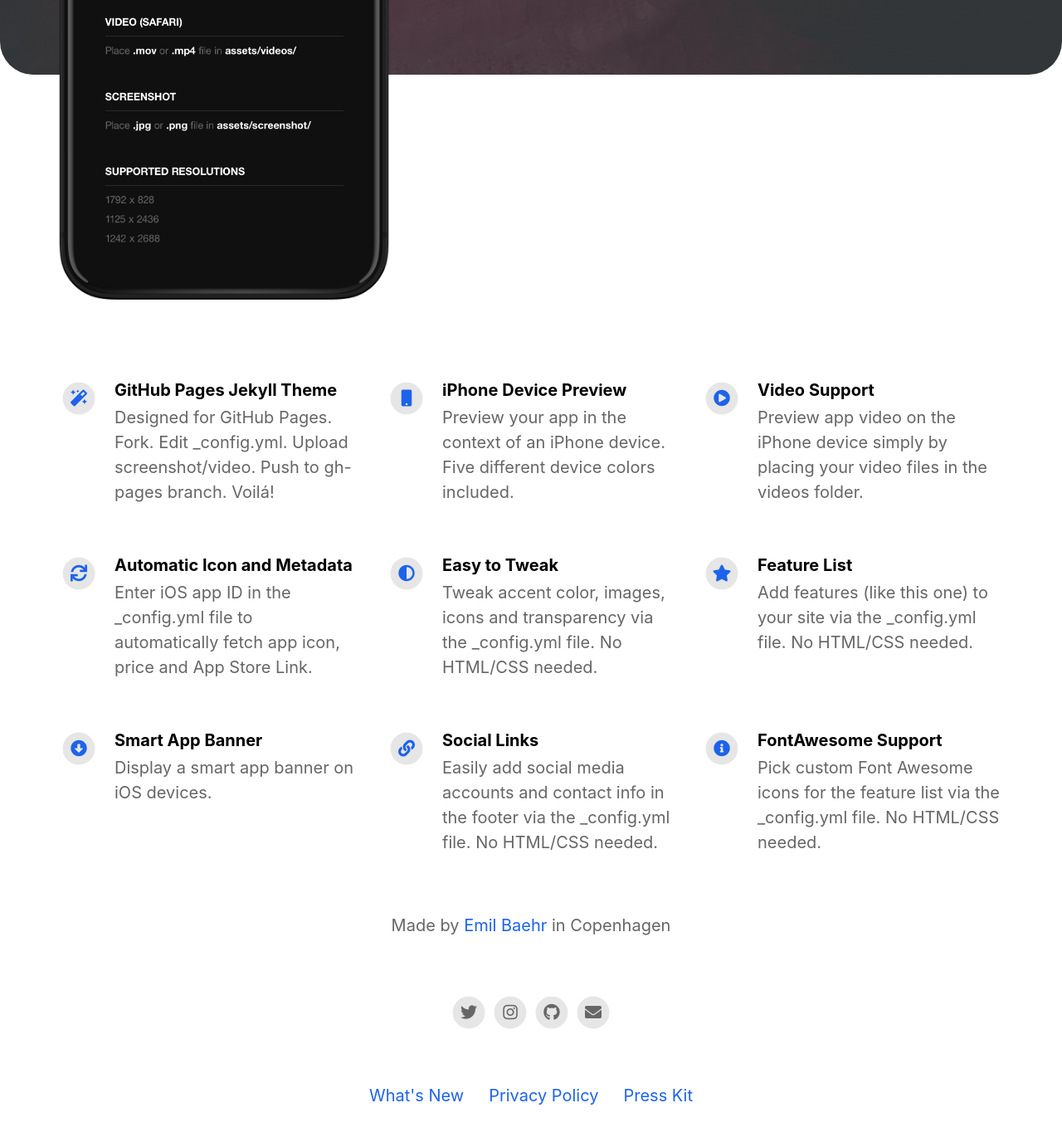
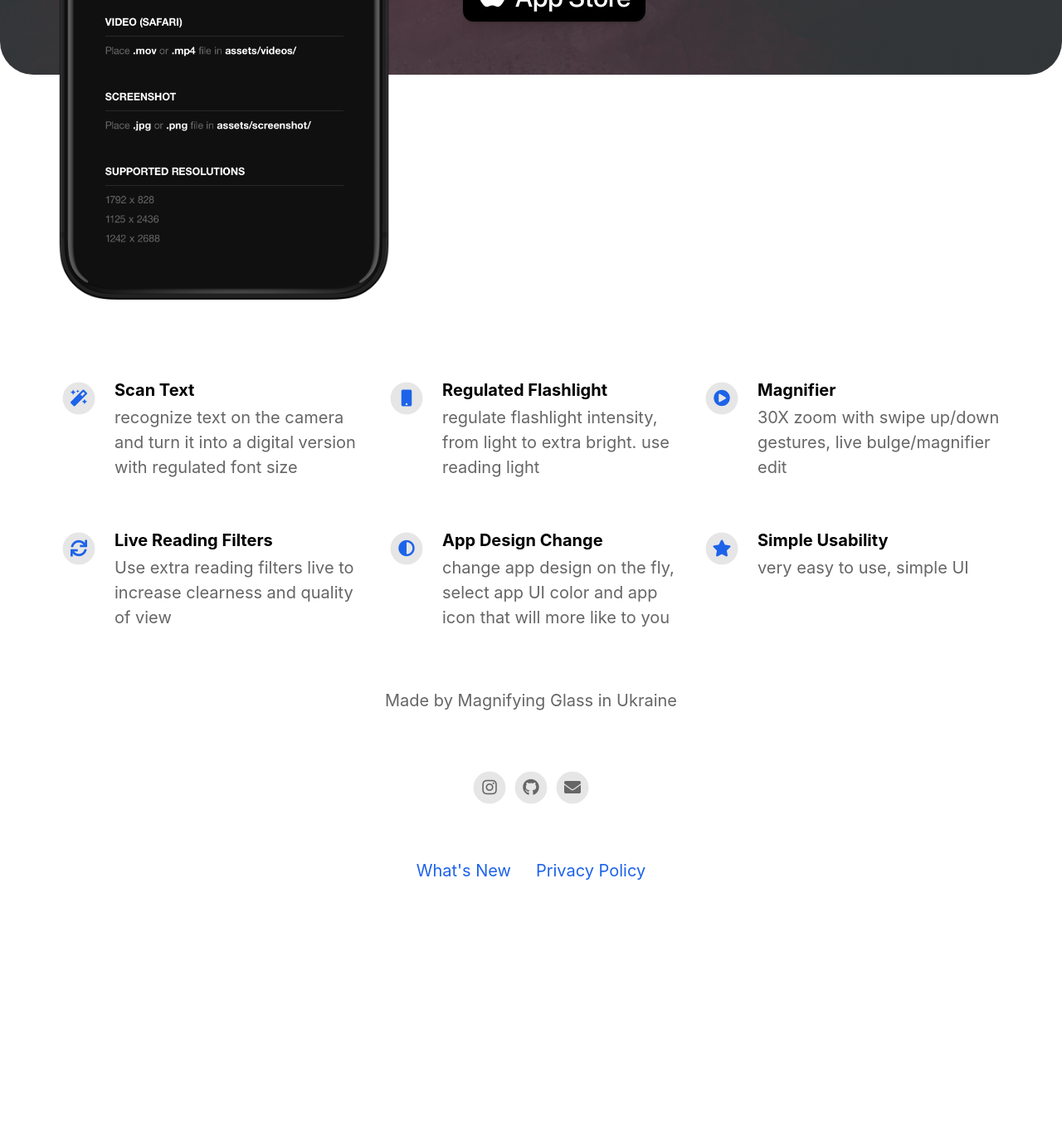
Before and after one commit to artem-sherbachuk/magnifying-glass, a Jekyll site: the page built from index.html, in a window 1280 px wide and 1400 px high, scrolled down 624 px. Shown: the top 1370 px of the window at 83% size. Built offline with Jekyll 4.4.1, drawn with Linux system fonts in a browser that asks for light colours; nearby versions of some CDN libraries; after the commit the page ends 1753 px from its top, so only the background shows below that; some of the changed text lies outside the part shown.

Commit message:
Update _config.yml

```diff
--- a/_config.yml
+++ b/_config.yml
@@ -2,32 +2,32 @@
 page_title                                :                                           # Automatically populates with app name if not set and if iOS app ID is set. Otherwise enter manually.
 
 # App Info
-ios_app_id                                : 1234793120                                # Required. Enter iOS app ID to automatically populate name, price and icons (e.g. 718043190).
+ios_app_id                                : 1571524296                                # Required. Enter iOS app ID to automatically populate name, price and icons (e.g. 718043190).
 ios_app_country                           : us                                        # Required outside USA. Enter 2 letter country code as in https://en.wikipedia.org/wiki/ISO_3166-1_alpha-2
 
 appstore_link                             :                                           # Automatically populates if not set and if iOS app ID is set. Otherwise enter manually.
 playstore_link                            :                                           # Enter Google Play Store URL.
-presskit_download_link                    : https://emilbaehr.com                                          # Enter a link to downloadable file or (e.g. public Dropbox link to a .zip file).
+presskit_download_link                    :                                           # Enter a link to downloadable file or (e.g. public Dropbox link to a .zip file).
                                                                                       # Or upload your press kit file to assets and set path accordingly (e.g. "assets/your_press_kit.zip").
 
 app_icon                                  : # assets/appicon.png                      # Automatically populates if not set and if iOS app ID is set.  Otherwise enter path to icon file manually.
 app_name                                  :                                           # Automatically populates if not set and if iOS app ID is set.  Otherwise enter manually.
 app_price                                 :                                           # Automatically populates if not set and if iOS app ID is set.  Otherwise enter manually.
-app_description                           : Write a short tagline for your app.
+app_description                           : Smart Magnifying Glass with text scanning feature and filters to increase readability and regulated flashlight/reading light
 
 enable_smart_app_banner                   : true                                      # Set to true to show a smart app banner at top of page on mobile devices.
 
 
 
 # Information About Yourself
-your_name                                 : Emil Baehr
-your_link                                 : https://emilbaehr.com
-your_city                                 : Copenhagen
-email_address                             : emil.baehr@gmail.com
+your_name                                 : Magnifying Glass
+your_link                                 :
+your_city                                 : Ukraine
+email_address                             : artemsherbachuk@gmail.com
 facebook_username                         :
-instagram_username                        : ebaehr
-twitter_username                          : ebaehr
-github_username                           : emilbaehr
+instagram_username                        : artemsherbachuk
+twitter_username                          :
+github_username                           : artem-sherbachuk
 youtube_username                          :
 
 
@@ -35,45 +35,29 @@ youtube_username                          :
 # Feature List                            Edit, add or remove features to be presented.
 features                                  :
 
-  - title                                 : GitHub Pages Jekyll Theme
-    description                           : Designed for GitHub Pages. Fork. Edit _config.yml. Upload screenshot/video. Push to gh-pages branch. Voilá!
+  - title                                 : Scan Text
+    description                           : recognize text on the camera and turn it into a digital version with regulated font size
     fontawesome_icon_name                 : magic
 
-  - title                                 : iPhone Device Preview
-    description                           : Preview your app in the context of an iPhone device. Five different device colors included.
+  - title                                 : Regulated Flashlight
+    description                           : regulate flashlight intensity, from light to extra bright. use reading light
     fontawesome_icon_name                 : mobile
 
-  - title                                 : Video Support
-    description                           : Preview app video on the iPhone device simply by placing your video files in the videos folder.
+  - title                                 : Magnifier
+    description                           : 30X zoom with swipe up/down gestures, live bulge/magnifier edit
     fontawesome_icon_name                 : play-circle
 
-  - title                                 : Automatic Icon and Metadata
-    description                           : Enter iOS app ID in the _config.yml file to automatically fetch app icon, price and App Store Link.
+  - title                                 : Live Reading Filters
+    description                           : Use extra reading filters live to increase clearness and quality of view
     fontawesome_icon_name                 : sync
 
-  - title                                 : Easy to Tweak
-    description                           : Tweak accent color, images, icons and transparency via the _config.yml file. No HTML/CSS needed.
+  - title                                 : App Design Change
+    description                           : change app design on the fly, select app UI color and app icon that will more like to you
     fontawesome_icon_name                 : adjust
 
-  - title                                 : Feature List
-    description                           : Add features (like this one) to your site via the _config.yml file. No HTML/CSS needed.
+  - title                                 : Simple Usability
+    description                           : very easy to use, simple UI
     fontawesome_icon_name                 : star
-
-  - title                                 : Smart App Banner
-    description                           : Display a smart app banner on iOS devices.
-    fontawesome_icon_name                 : arrow-alt-circle-down
-
-  - title                                 : Social Links
-    description                           : Easily add social media accounts and contact info in the footer via the _config.yml file. No HTML/CSS needed.
-    fontawesome_icon_name                 : link
-
-  - title                                 : FontAwesome Support
-    description                           : Pick custom Font Awesome icons for the feature list via the _config.yml file. No HTML/CSS needed.
-    fontawesome_icon_name                 : info-circle
-
-  - title                                 : # New Feature Title
-    description                           : # New Feature Description
-    fontawesome_icon_name                 : # Enter Font Awesome icon name (e.g. star). Find icons on fontawesome.com/icons.
 
 
 
```
